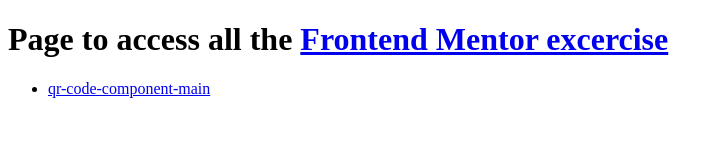
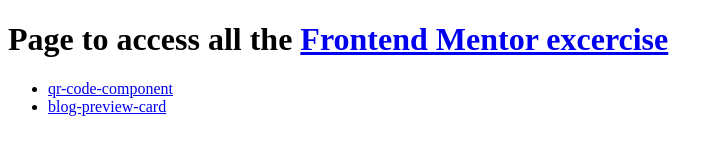
Before and after one commit to thetinyelephant85/FEmentor, a plain HTML site: page index.html in a window 1280 px wide. Shown: the whole page, without its empty margins (0-724 px from the left). Drawn offline with Linux system fonts and the light colour scheme.

Commit message:
fixed qr-code-component url

```diff
--- a/index.html
+++ b/index.html
@@ -8,7 +8,8 @@
 <body>
     <h1>Page to access all the <a href="https://www.frontendmentor.io/">Frontend Mentor excercise</a></h1>
     <ul>
-        <li><a href="https://thetinyelephant85.github.io/FEmentor/qr-code-component-main/">qr-code-component-main</a></li>
+        <li><a href="https://thetinyelephant85.github.io/FEmentor/qr-code-component/">qr-code-component</a></li>
+        <li><a href="./blog-preview-card/">blog-preview-card</a></li>
     </ul>
 </body>
 </html>
```
